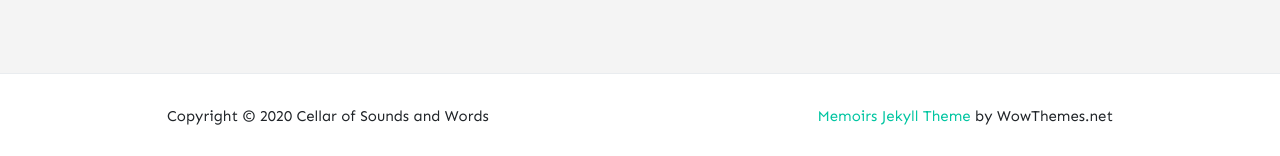
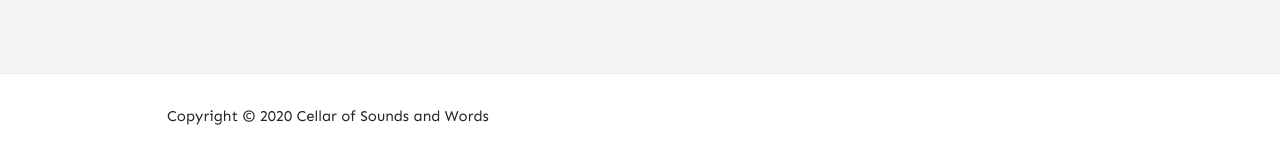
Before and after one commit to daduki/daduki.github.io, a Jekyll site: the page built from index.html, in a window 1280 px wide. Shown: the part 2024-2180 px from the top of the page. Built offline with Jekyll 4.4.1, drawn with Linux system fonts in a browser that asks for light colours; nearby versions of some CDN libraries; the list of posts is cut into pages by our own code; comment, search, counter and statistics services are not loaded.

Commit message:
Update default.html

```diff
--- a/_layouts/default.html
+++ b/_layouts/default.html
@@ -105,6 +105,7 @@ ga('send', 'pageview');
     </div>
     {% endif %}
 
+		<script data-ad-client="ca-pub-3739397756903205" async src="https://pagead2.googlesyndication.com/pagead/js/adsbygoogle.js"></script>
 </div>
 
 <!-- Begin Footer
@@ -114,9 +115,6 @@ ga('send', 'pageview');
         <div class="row">
             <div class="col-md-6 col-sm-12 text-center text-lg-left">
                 Copyright © {{ site.time | date: "%Y" }} {{ site.name }}
-            </div>
-            <div class="col-md-6 col-sm-12 text-center text-lg-right">
-                <a target="_blank" href="https://www.wowthemes.net/memoirs-free-jekyll-theme/">Memoirs Jekyll Theme</a> by WowThemes.net
             </div>
         </div>
     </div>
```
